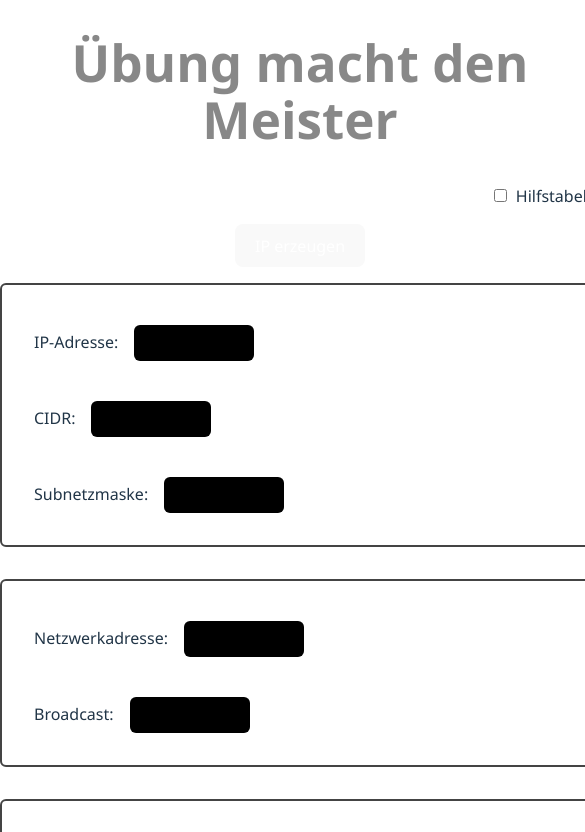
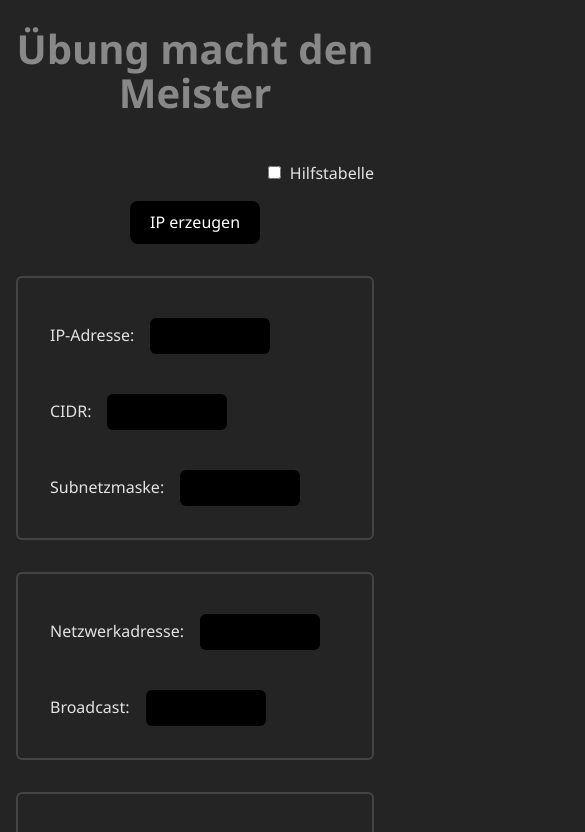
Before and after one commit to marcelo-ruediger/ip_trainer, a React (Vite) app: page / in a window 390 px wide. Shown: the top 832 px of the page, 585 px wide, since content can reach past the window. Built offline with nearby package versions, Linux system fonts and the light colour scheme.

Commit message:
Styling and responsivness fixed

```diff
--- a/src/App.css
+++ b/src/App.css
@@ -7,6 +7,8 @@
 #root {
     margin: auto;
     font-family: "Segoe UI", sans-serif;
+    overflow-x: hidden;
+    max-width: 100vw;
 }
 
 h1,
@@ -51,7 +53,7 @@ button:hover {
 }
 
 main {
-    width: 600px;
+    max-width: 600px;
     margin: auto;
 }
 
@@ -98,9 +100,10 @@ footer {
 }
 
 .image-toggle-container {
-    width: 600px;
-    margin: 1rem auto;
+    max-width: 600px;
+    margin: auto;
     text-align: center;
+    padding: 1rem;
 }
 
 .image-toggle-container > label > input {
@@ -125,4 +128,10 @@ footer {
     input {
         margin-left: 1rem;
     }
+    main {
+        padding: 1rem;
+    }
+    h1 {
+        font-size: 2.5rem;
+    }
 }
--- a/src/index.css
+++ b/src/index.css
@@ -53,16 +53,3 @@ button:focus,
 button:focus-visible {
     outline: 4px auto -webkit-focus-ring-color;
 }
-
-@media (prefers-color-scheme: light) {
-    :root {
-        color: #213547;
-        background-color: #ffffff;
-    }
-    a:hover {
-        color: #747bff;
-    }
-    button {
-        background-color: #f9f9f9;
-    }
-}
```
